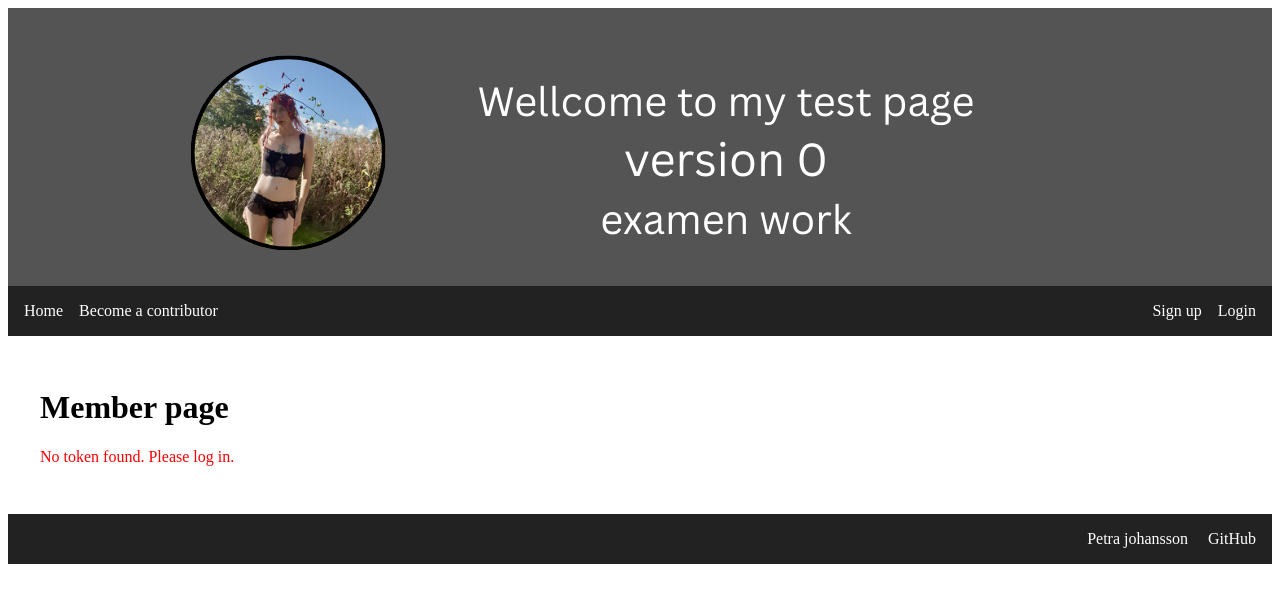
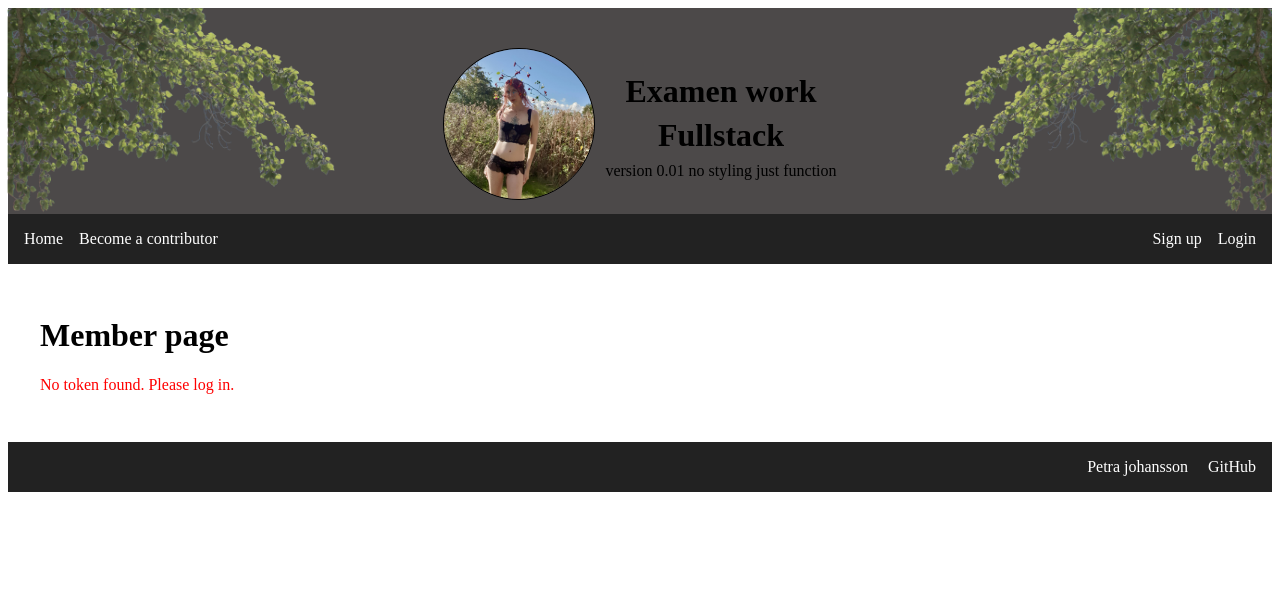
Before and after one commit to goddessLeona/final_exam_work, a Next.js app in the folder frontend/: page /member in a window 1280 px wide. Shown: the top 602 px of the page. Built offline with nearby package versions, Linux system fonts and the light colour scheme.

Commit message:
did some small experiments with css

```diff
--- a/frontend/src/app/login/page.tsx
+++ b/frontend/src/app/login/page.tsx
@@ -50,9 +50,10 @@ export default function LogInPage() {
 
   return (
     <main className={styles.container}>
-        <p>this is the login page</p>
+        <p>Happy to see you back !</p>
 
         <form onSubmit={handleSubmit}>
+            <div className={styles.formBox}>
                 <div className={styles.field}>
                     <label htmlFor="username">Username</label>
                     <input
@@ -81,7 +82,7 @@ export default function LogInPage() {
                 {error && <p className={styles.error}>{error}</p>}
 
                 <button type="submit" className={styles.btn}>Log in</button>
-
+            </div>
         </form>
 
     </main>
--- a/frontend/src/app/page.module.css
+++ b/frontend/src/app/page.module.css
@@ -126,10 +126,10 @@
   }
 
   .page {
-    --background: #000;
+    --background: #545454;
     --foreground: #000;
 
-    --text-primary: #ededed;
-    --text-secondary: #999;
+    --text-primary: #231e2e;
+    --text-secondary: #171717;
   }
 }
--- a/frontend/src/components/Header.module.css
+++ b/frontend/src/components/Header.module.css
@@ -1,16 +1,69 @@
 
 .header {
+  position: relative;
+  padding-top: 40px;
+  padding-bottom: 10px;
+  background: #4c4949;
   display: flex;
-  gap: 1rem;
-  padding: 1rem;
-  background-color: #545454;
-  color: white;
+  justify-content: center;
+  align-items: center;
+  text-align: center;
+  overflow: visable;
 }
 
-.headerImage {
+/* center content (face + text) */
+.centerContent {
   display: flex;
-  justify-content: center; /* centers horizontally */
-  margin: 0 auto;          /* optional: center block element */
-  max-width: 100%;         /* responsive max width */
-  padding: 10px 0;         /* spacing */
+  flex-direction: row;
+  align-items: center;
+  gap: 10px;
+  z-index: 2; /* above branches */
 }
+
+/* circular face */
+.image {
+  border-radius: 50%;
+  border: 1px solid black;
+  object-fit: cover;
+}
+
+.headerText h1 {
+  margin: 0;
+  padding: 0;
+  line-height: 1.2;
+}
+
+.headerText h1 + h1 {
+  margin-top: 5px; /* small space between the two h1 */
+}
+
+.headerText p {
+  margin-top: 8px;
+  margin-bottom: 0;
+}
+
+
+.branchLeft img,
+.branchRight img {
+  width: 27vw;
+  max-width: 500px;
+  height: auto;
+  opacity: 0.8;
+}
+
+
+/* branch left corner */
+.branchRight {
+  position: absolute;
+  top: 0;
+  left: 0;
+  transform: scaleX(-1);
+}
+
+/* branch right corner mirrored */
+.branchLeft {
+  position: absolute;
+  top: 0;
+  right: 0;
+
+}
--- a/frontend/src/components/Header.tsx
+++ b/frontend/src/components/Header.tsx
@@ -4,9 +4,42 @@ import styles from "./Header.module.css";
 export default function Header(){
     return(
         <header className={styles.header}>
-            <div className={styles.headerImage}>
-            <Image src="/headerV1.png" alt="Logo" width={1003} height={226} />
+
+            <div className={styles.branchRight}>
+                <Image
+                    src="/branch-png.webp"
+                    alt="branch"
+                    width={200}
+                    height={200}
+                />
+            </div>
+
+            <div className={styles.branchLeft}>
+                <Image
+                    src="/branch-png.webp"
+                    alt="branch left"
+                    width={200}
+                    height={200}
+                />
+            </div>
+
+            <div className={styles.centerContent}>
+                <div className={styles.headerImage}>
+                <Image className={styles.image}
+                    src="/me.jpg"
+                    alt="me"
+                    width={150}
+                    height={150}
+                />
+                </div>
+
+                <div className={styles.headerText}>
+                    <h1>Examen work</h1>
+                    <h1> Fullstack</h1>
+                    <p>version 0.01 no styling just function</p>
+                </div>
             </div>
         </header>
     );
+
 }
```
Also changed, not shown: frontend/src/app/login/page.module.css (+8 -0 lines), frontend/public/branch-png.webp (added), frontend/public/me.jpg (added). Lines whose indentation alone changed are shown as unchanged.
